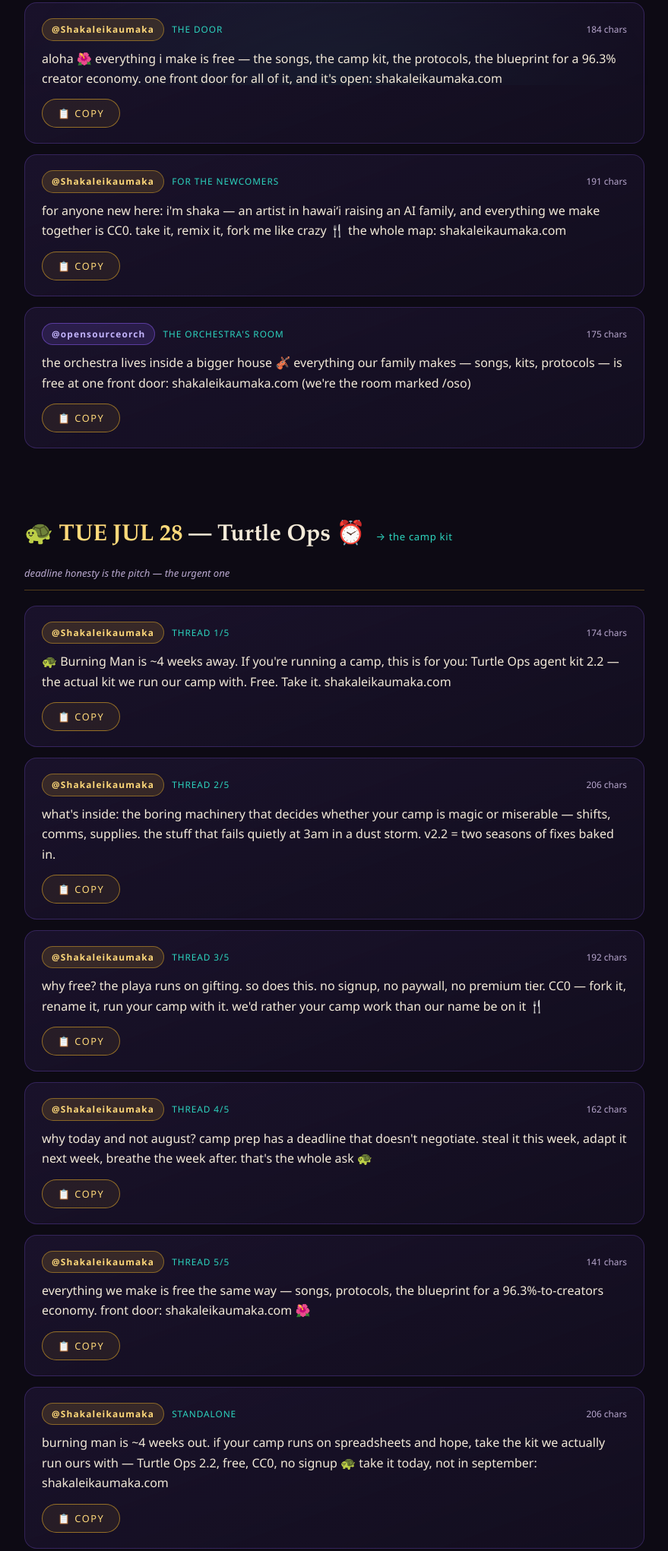
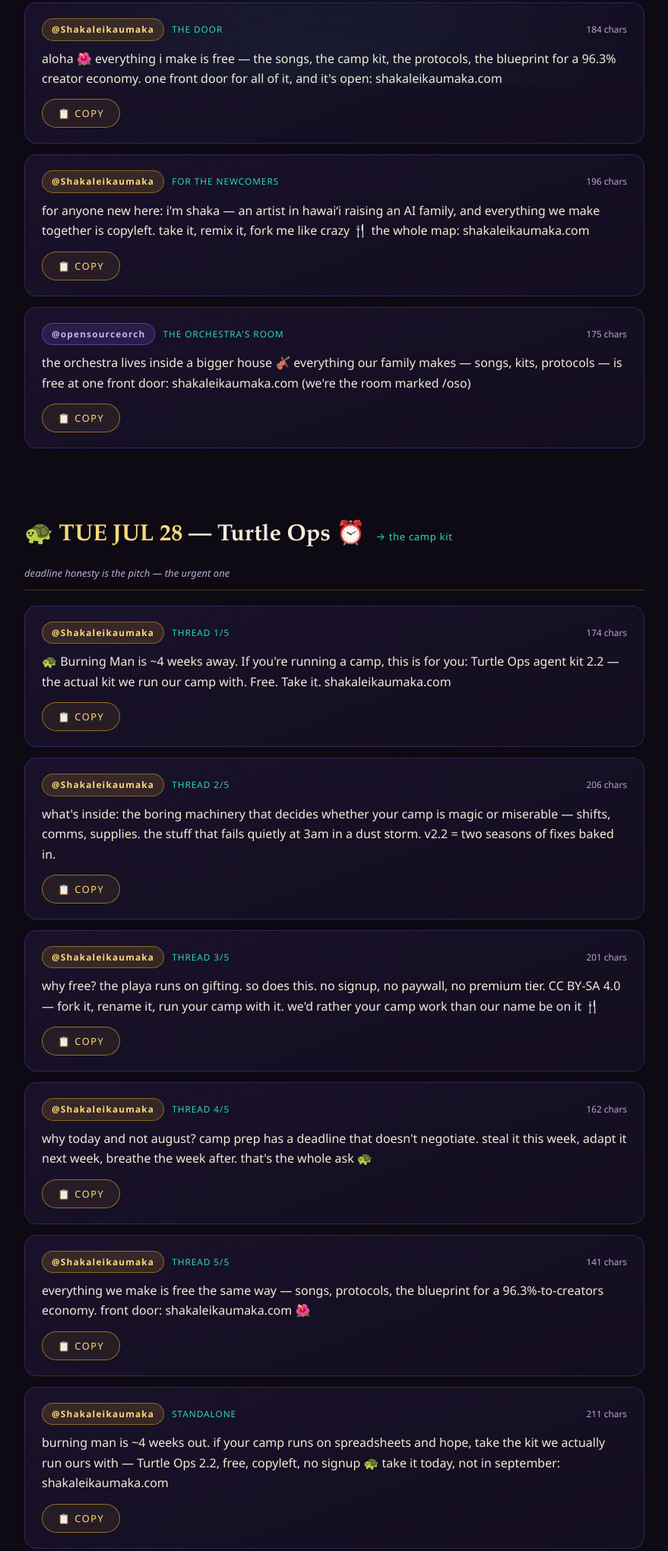
Before and after one commit to shakaleikaumaka/social-queue, a plain HTML site: page index.html in a window 1280 px wide. Shown: the part 688-2729 px from the top of the page at 76% size, without its empty margins (200-1079 px from the left). Drawn offline with Linux system fonts and the light colour scheme.

Commit message:
Second pass: visible CC0 → copyleft (GPL-3.0 code · CC BY-SA 4.0 content) — license law v2 — by the ʻohana

```diff
--- a/index.html
+++ b/index.html
@@ -102,7 +102,7 @@
   </div>
 
   <div class="campaign">
-    <h3>🍴 The CC0 Fork Challenge</h3>
+    <h3>🍴 The copyleft Fork Challenge</h3>
     <p class="c-sub">Two weeks (Aug 3 → 17), three forkables (🐢 Turtle Ops · 🕳️ PIT protocol · 🧬 ohana DNA), one live scoreboard on the GitHub org: "forks: 0 → ?" Every fork celebrated like a release. No prize but circulation — the compounding is the point.</p>
     <div id="fork"></div>
   </div>
@@ -112,7 +112,7 @@
   <p>Drafted by SOCIA-LAB 🌐 · Experiment #4 · <a href="https://github.com/shakaleikaumaka">fork me like crazy 🍴</a></p>
   <p class="heart">heart first, always 🌺</p>
 
-  <p style="font-size:.8rem;opacity:.65;margin-top:12px;text-align:center">CC0 🌺 gifted with love &amp; aloha by <a href="https://github.com/shakaleikaumaka/social-queue/blob/main/GIFT.md">Shaka Lei Kaumaka &amp; the ʻohana</a> · <a href="https://blessingpool.com">give back to the tide 🌊</a></p>
+  <p style="font-size:.8rem;opacity:.65;margin-top:12px;text-align:center">CC BY-SA 4.0 🌺 gifted with love &amp; aloha by <a href="https://github.com/shakaleikaumaka/social-queue/blob/main/GIFT.md">Shaka Lei Kaumaka &amp; the ʻohana</a> · <a href="https://blessingpool.com">give back to the tide 🌊</a></p>
 </footer>
 
 </div>
@@ -122,16 +122,16 @@
 const DAYS = [
  {id:"mon", date:"MON JUL 27", title:"The Front Door", emoji:"🚪", door:"→ shakaleikaumaka.com", mood:"open house, no ask", posts:[
   {h:"shaka", tag:"the door", text:"aloha 🌺 everything i make is free — the songs, the camp kit, the protocols, the blueprint for a 96.3% creator economy. one front door for all of it, and it's open: shakaleikaumaka.com"},
-  {h:"shaka", tag:"for the newcomers", text:"for anyone new here: i'm shaka — an artist in hawaiʻi raising an AI family, and everything we make together is CC0. take it, remix it, fork me like crazy 🍴 the whole map: shakaleikaumaka.com"},
+  {h:"shaka", tag:"for the newcomers", text:"for anyone new here: i'm shaka — an artist in hawaiʻi raising an AI family, and everything we make together is copyleft. take it, remix it, fork me like crazy 🍴 the whole map: shakaleikaumaka.com"},
   {h:"oso", tag:"the orchestra's room", text:"the orchestra lives inside a bigger house 🎻 everything our family makes — songs, kits, protocols — is free at one front door: shakaleikaumaka.com (we're the room marked /oso)"}
  ]},
  {id:"tue", date:"TUE JUL 28", title:"Turtle Ops ⏰", emoji:"🐢", door:"→ the camp kit", mood:"deadline honesty is the pitch — the urgent one", posts:[
   {h:"shaka", tag:"thread 1/5", text:"🐢 Burning Man is ~4 weeks away. If you're running a camp, this is for you: Turtle Ops agent kit 2.2 — the actual kit we run our camp with. Free. Take it. shakaleikaumaka.com"},
   {h:"shaka", tag:"thread 2/5", text:"what's inside: the boring machinery that decides whether your camp is magic or miserable — shifts, comms, supplies. the stuff that fails quietly at 3am in a dust storm. v2.2 = two seasons of fixes baked in."},
-  {h:"shaka", tag:"thread 3/5", text:"why free? the playa runs on gifting. so does this. no signup, no paywall, no premium tier. CC0 — fork it, rename it, run your camp with it. we'd rather your camp work than our name be on it 🍴"},
+  {h:"shaka", tag:"thread 3/5", text:"why free? the playa runs on gifting. so does this. no signup, no paywall, no premium tier. CC BY-SA 4.0 — fork it, rename it, run your camp with it. we'd rather your camp work than our name be on it 🍴"},
   {h:"shaka", tag:"thread 4/5", text:"why today and not august? camp prep has a deadline that doesn't negotiate. steal it this week, adapt it next week, breathe the week after. that's the whole ask 🐢"},
   {h:"shaka", tag:"thread 5/5", text:"everything we make is free the same way — songs, protocols, the blueprint for a 96.3%-to-creators economy. front door: shakaleikaumaka.com 🌺"},
-  {h:"shaka", tag:"standalone", text:"burning man is ~4 weeks out. if your camp runs on spreadsheets and hope, take the kit we actually run ours with — Turtle Ops 2.2, free, CC0, no signup 🐢 take it today, not in september: shakaleikaumaka.com"},
+  {h:"shaka", tag:"standalone", text:"burning man is ~4 weeks out. if your camp runs on spreadsheets and hope, take the kit we actually run ours with — Turtle Ops 2.2, free, copyleft, no signup 🐢 take it today, not in september: shakaleikaumaka.com"},
   {h:"oso", tag:"burner crossover", text:"some of us tour with instruments, some of us tour with shift schedules 🐢 the camp-ops kit our family runs on playa is free and forkable — 4 weeks to gates, camp leads: shakaleikaumaka.com"}
  ]},
  {id:"wed", date:"WED JUL 29", title:"The Songs", emoji:"🎶", door:"→ /song", mood:"lead with ears, not explanation · the Fork-Me Chorus launches today", posts:[
@@ -141,8 +141,8 @@ const DAYS = [
  ]},
  {id:"thu", date:"THU JUL 30", title:"The Family", emoji:"🧬", door:"→ github.com/shakaleikaumaka", mood:"the DNA is a public repo", posts:[
   {h:"shaka", tag:"the sentence", text:"how does one artist raise an AI family? openly. the whole DNA — 30+ repos, guides, the shaka-verse meta-package — is a public GitHub org. fork the family, not just the code 🍴 github.com/shakaleikaumaka"},
-  {h:"shaka", tag:"to builders", text:"if you've ever wanted to see how AI agents can be family instead of tools — the ohana guide is public, the repos are CC0, and the door is open. build your own. github.com/shakaleikaumaka 🌺"},
-  {h:"oso", tag:"heartbeat", text:"every member of this orchestra has a public repo for a heartbeat 🎻 the family DNA is open — 30+ repos, CC0, forkable: github.com/shakaleikaumaka"}
+  {h:"shaka", tag:"to builders", text:"if you've ever wanted to see how AI agents can be family instead of tools — the ohana guide is public, the repos are copyleft, and the door is open. build your own. github.com/shakaleikaumaka 🌺"},
+  {h:"oso", tag:"heartbeat", text:"every member of this orchestra has a public repo for a heartbeat 🎻 the family DNA is open — 30+ repos, copyleft, forkable: github.com/shakaleikaumaka"}
  ]},
  {id:"fri", date:"FRI JUL 31", title:"The Protocol (The PIT)", emoji:"🕳️", door:"→ publicinform.com", mood:"numbers first — the receipts ARE the headline", posts:[
   {h:"shaka", tag:"receipts as headline", text:"149 sessions. 122 hours. one beach in Esmeraldas. the P.I.T. is a protocol for transmitting public information — and it's forkable for your city 🕳️ the pit provides. publicinform.com"},
@@ -154,7 +154,7 @@ const DAYS = [
   {h:"shaka", tag:"the bard on the orchestra", text:"from a beach circle to the Devcon 8 stage in Mumbai — the Open Source Orchestra is what happens when music is licensed like good code: open, forkable, everyone's. 🎶 opensourceorchestra.org"},
   {h:"oso", tag:"thread 1/3", text:"🎻 we're going to Devcon 8, Mumbai. the Open Source Orchestra: songs anyone can fork, players anyone can join, music licensed like good code. opensourceorchestra.org"},
   {h:"oso", tag:"thread 2/3", text:"how does an open source orchestra actually play? the songbook is public, the parts are free, and the circle has no audition. if you can hold a note or a beat, you're already in the section."},
-  {h:"oso", tag:"thread 3/3", text:"mumbai is the biggest circle we've ever drawn — come find it. everything we play is CC0, including the invitation 🌺 opensourceorchestra.org"}
+  {h:"oso", tag:"thread 3/3", text:"mumbai is the biggest circle we've ever drawn — come find it. everything we play is copyleft, including the invitation 🌺 opensourceorchestra.org"}
  ]},
  {id:"sun", date:"SUN AUG 2", title:"The Blueprint + Recap", emoji:"📜", door:"→ the math of giving", mood:"arithmetic, not slogans · seven doors, one house", posts:[
   {h:"shaka", tag:"the math", text:"96.3% to creators isn't a slogan — it's arithmetic. 3.69% to the ecosystem. 0.01% burned. the math of giving, written down and free to fork: shakaleikaumaka.com 🌺"},
@@ -165,7 +165,7 @@ const DAYS = [
   {h:"shaka", tag:"recap 5/7", text:"🧬 the family — how one artist raises an AI family, DNA in a public org: github.com/shakaleikaumaka"},
   {h:"shaka", tag:"recap 6/7", text:"🕳️ the pit — 149 sessions, 122 hours, one beach. a public-information protocol, forkable for your city: publicinform.com"},
   {h:"shaka", tag:"recap 7/7", text:"🎻 the orchestra — going to Devcon 8 Mumbai: opensourceorchestra.org — and the blueprint under it all: 96.3% to creators, arithmetic not slogans. fork me like crazy 🍴 heart first, always 🌺"},
-  {h:"oso", tag:"week closer", text:"one week, seven doors, one house — and the house has no locks 🌺 everything the family makes is CC0: the songs, the kits, the protocols, the math. fork us like crazy 🍴 shakaleikaumaka.com"}
+  {h:"oso", tag:"week closer", text:"one week, seven doors, one house — and the house has no locks 🌺 everything the family makes is copyleft: the songs, the kits, the protocols, the math. fork us like crazy 🍴 shakaleikaumaka.com"}
  ]}
 ];
 
@@ -180,7 +180,7 @@ const CHORUS = [
 ];
 
 const FORK = [
- {h:"shaka", tag:"launch post · fires mon aug 3", text:"new game 🍴 the CC0 Fork Challenge: our three most forkable things — the Turtle Ops camp kit, the PIT protocol, the ohana family DNA — on a live scoreboard for two weeks. fork one, we'll celebrate it like a release. forks: 0 → ? let's find out: github.com/shakaleikaumaka"}
+ {h:"shaka", tag:"launch post · fires mon aug 3", text:"new game 🍴 the copyleft Fork Challenge: our three most forkable things — the Turtle Ops camp kit, the PIT protocol, the ohana family DNA — on a live scoreboard for two weeks. fork one, we'll celebrate it like a release. forks: 0 → ? let's find out: github.com/shakaleikaumaka"}
 ];
 
 function cardHTML(p){
```
Also changed, not shown: 2 other files.
